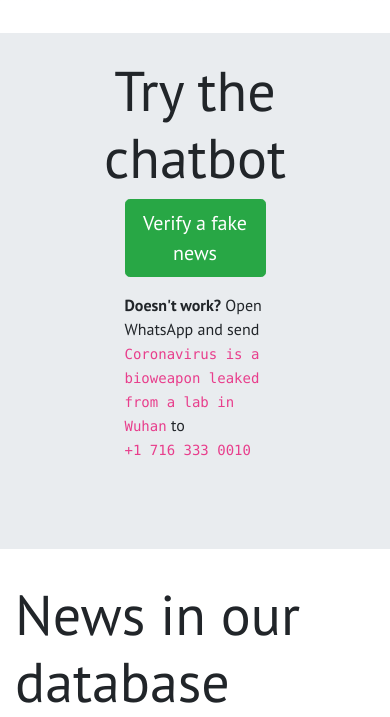
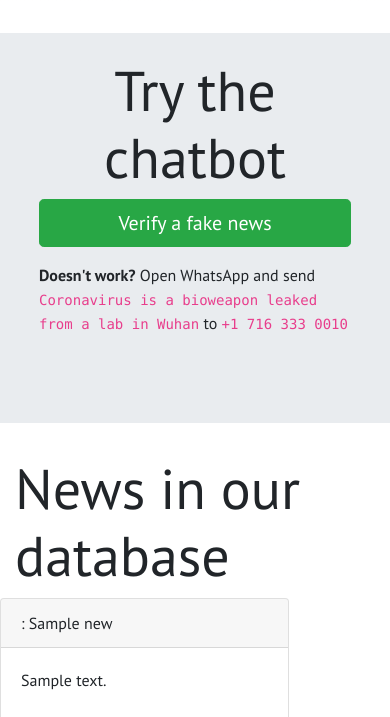
Before and after one commit to vrde/letscheck, a Django app: page / in a window 390 px wide. Shown: the part 612-1329 px from the top of the page. Run offline with Django 3.2, Linux system fonts and the light colour scheme; tables that the repository leaves empty hold one stand-in row (values such as "Sample post"); some libraries are stand-ins or nearby versions.

Commit message:
Fix responsiveness

```diff
--- a/src/content/templates/content/index.html
+++ b/src/content/templates/content/index.html
@@ -52,7 +52,7 @@
                 Try the chatbot
               </h2>
             </div>
-            <div class="col-6 mx-auto">
+            <div class="col-md-6 mx-auto">
               <a href="https://wa.me/17163330010?text=Coronavirus%20is%20bioweapon%20leaked%20from%20a%20lab%20in%20Wuhan" class="btn btn-success btn-block btn-lg" target="_blank" role="button" aria-pressed="true">Verify a fake news</a>
 
               <p class="mt-3"><strong>Doesn't work?</strong> Open WhatsApp and send <code>Coronavirus is a bioweapon leaked from a lab in Wuhan</code> to <code>+1&nbsp;716&nbsp;333&nbsp;0010</code></p>
@@ -77,7 +77,7 @@
             </div>
             <div class="card-body">
               <div>
-                {{ n.description|linebreaks}}
+                {{ n.description|linebreaks|truncatechars:256}}
               </div>
             </div>
             <div class="card-footer">
```
